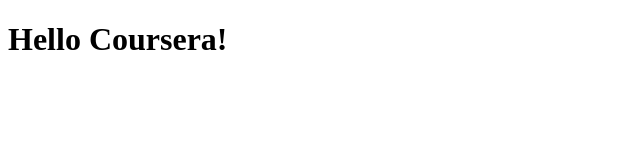
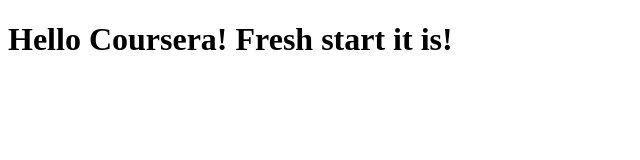
Before and after one commit to Radhika22799/Coursera, a plain HTML site: page site/index.html in a window 1280 px wide. Shown: the whole page, without its empty margins (0-640 px from the left). Drawn offline with Linux system fonts and the light colour scheme.

Commit message:
Addition

```diff
--- a/site/index.html
+++ b/site/index.html
@@ -4,6 +4,6 @@
 	<title>Hello Coursera!</title>
 </head>
 <body>
-<h1>Hello Coursera!</h1>
+<h1>Hello Coursera! Fresh start it is!</h1>
 </body>
 </html>
```
